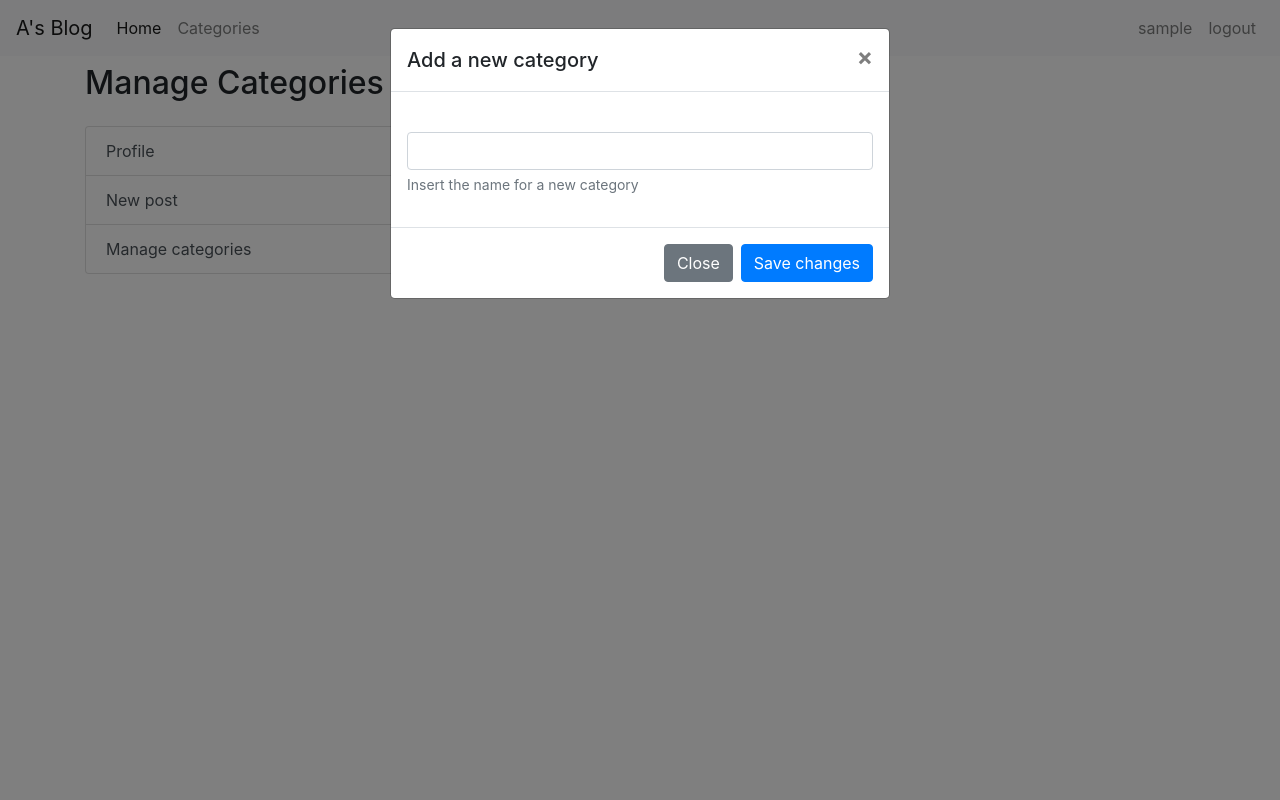
After one commit to rastgeleo/archie_blog, a Django app: page /blog/manage_categories/ in a window 1280 px wide, after a click on "Add a new category". The commit adds this page. Run offline with Django 3.2, Linux system fonts and the light colour scheme; the visitor is signed in with stand-in values (Sample User, id 1); data that the repository does not hold is empty; some libraries are stand-ins or nearby versions.

Commit message:
Changed add/edit behaviour

```diff
--- a/archie_blog/settings.py
+++ b/archie_blog/settings.py
@@ -126,5 +126,5 @@ STATIC_URL = '/static/'
 
 # Custom settings
 LOGIN_URL = '/users/login/'
-LOGIN_REDIRECT_URL = '/users/profile/'
+LOGIN_REDIRECT_URL = '/users/account/'
 LOGOUT_REDIRECT_URL = '/blog/'
--- a/blog/templates/blog/base.html
+++ b/blog/templates/blog/base.html
@@ -7,12 +7,12 @@
     <meta name="viewport" content="width=device-width, initial-scale=1, shrink-to-fit=no">
     <title>Archie's Blog</title>
 
-  {# Load CSS and JavaScript #}
     {% bootstrap_css %}
     {% bootstrap_javascript jquery='full' %}
+  </head>
 
-</head>
   <body>
+
     <nav class="navbar navbar-expand-sm navbar-light bg-light">
       <a class="navbar-brand" href="{% url 'blog:index' %}">A's Blog</a>
       <button class="navbar-toggler" type="button" data-toggle="collapse" data-target="#navbarSupportedContent" aria-controls="navbarSupportedContent" aria-expanded="false" aria-label="Toggle navigation">
@@ -31,7 +31,7 @@
         <ul class="navbar-nav ml-auto">
           {% if user.is_authenticated %}
           <li class="nav-item">
-          <a class="nav-link" href="{% url 'users:profile' %}">{{ user.username }}</a>
+            <a class="nav-link" href="{% url 'users:account' %}">{{ user.username }}</a>
           </li>
           <li class="nav-item">
             <a class="nav-link" href="{% url 'users:logout' %}">logout</a>
@@ -55,6 +55,5 @@
       {% block contents %}
       {% endblock contents %}
     </main>
-
   </body>
 </html>
--- /dev/null
+++ b/blog/templates/blog/manage_categories.html
@@ -0,0 +1,76 @@
+{% extends 'registration/account.html' %}
+{% load bootstrap4 %}
+
+{% block page_header %}
+<h2>Manage Categories</h2>
+{% endblock %}
+
+{% block sub_contents %}
+
+<ul>
+  {% for category in categories %}
+  <li>{{ category.text }} <a data-toggle="modal" data-target="#editModal" data-categoryid="{{ category.id }}">edit</a></li>
+  {% endfor %}
+</ul>
+<p><a data-toggle="modal" data-target="#addModal">Add a new category</a></p>
+
+<div class="modal fade" id="editModal" tabindex="-1" role="dialog" aria-labelledby="editModalLabel" aria-hidden="true">
+  <div class="modal-dialog" role="document">
+    <div class="modal-content">
+      <div class="modal-header">
+        <h5 class="modal-title" id="editModalLabel">Edit category title</h5>
+        <button type="button" class="close" data-dismiss="modal" aria-label="Close">
+          <span aria-hidden="true">&times;</span>
+        </button>
+      </div>
+      <div class="form-group">
+      <form method="post" action="{% url 'blog:manage_categories' %}">
+        <div class="modal-body">
+          {% csrf_token %}
+          {% bootstrap_form form %}
+        </div>
+        <div class="modal-footer">
+          <button type="button" class="btn btn-secondary" data-dismiss="modal">Close</button>
+          <input type="submit" class="btn btn-primary" value="Save changes">
+        </div>
+      </form>
+      </div>
+    </div>
+  </div>
+</div>
+
+
+<div class="modal fade" id="addModal" tabindex="-1" role="dialog" aria-labelledby="addModalLabel" aria-hidden="true">
+  <div class="modal-dialog" role="document">
+    <div class="modal-content">
+      <div class="modal-header">
+        <h5 class="modal-title" id="addModalLabel">Add a new category</h5>
+        <button type="button" class="close" data-dismiss="modal" aria-label="Close">
+          <span aria-hidden="true">&times;</span>
+        </button>
+      </div>
+      <form method="post" action="{% url 'blog:manage_categories' %}">
+        <div class="modal-body">
+          {% csrf_token %}
+          {% bootstrap_form form %}
+        </div>
+        <div class="modal-footer">
+          <button type="button" class="btn btn-secondary" data-dismiss="modal">Close</button>
+          <input type="submit" class="btn btn-primary" value="Save changes">
+        </div>
+      </form>
+    </div>
+  </div>
+</div>
+
+<script>
+$('#editModal').on('show.bs.modal', function (event) {
+  var button = $(event.relatedTarget) // Button that triggered the modal
+  var category_id = button.data('categoryid') // Extract info from data-* attributes
+  var modal = $(this)
+  modal.find('.modal-content form').attr('action', '{% url 'blog:manage_categories' %}' + category_id + '/')
+  // Change action attribute to url with categoty_id
+})
+</script>
+
+{% endblock sub_contents %}
--- a/blog/templates/blog/new_category.html
+++ b/blog/templates/blog/new_category.html
@@ -6,7 +6,7 @@
 {% endblock page_header %}
 
 {% block contents %}
-<form method="post" class="form" action="{% url 'blog:new_category' %}">
+<form method="post" action="{% url 'blog:new_category' %}">
   {% csrf_token %}
   {% bootstrap_form form %}
   <input class="btn btn-secondary" type="submit" value="Save">
--- a/blog/templates/blog/new_post.html
+++ b/blog/templates/blog/new_post.html
@@ -1,4 +1,4 @@
-{% extends 'registration/profile.html' %}
+{% extends 'registration/account.html' %}
 {% load bootstrap4 %}
 
 {% block page_header %}
--- a/blog/urls.py
+++ b/blog/urls.py
@@ -17,10 +17,16 @@ urlpatterns = [
     path('<int:post_id>/edit_post/', views.edit_post, name='edit_post'),
     # Page for adding a new category
     path('new_category/', views.new_category, name='new_category'),
-    # Page for editing an existing category
+    # Page for managing categories
     path(
-        'edit_category/<int:category_id>/',
-        views.edit_category,
-        name='edit_category'
-    )
+        'manage_categories/',
+        views.manage_categories,
+        name='manage_categories'
+    ),
+    # Page for editing a category item
+    path(
+        'manage_categories/<int:category_id>/',
+        views.manage_categories,
+        name='manage_categories'
+    ),
 ]
--- a/blog/views.py
+++ b/blog/views.py
@@ -48,18 +48,34 @@ def new_category(request):
 
 
 @login_required
-def edit_category(request, category_id):
-    """Edit an existing category"""
-    category = get_object_or_404(Category, pk=category_id)
-    if request.method != 'POST':
-        form = CategoryForm(instance=category)
+def manage_categories(request, category_id=None):
+    """manage existing categories"""
+    categories = Category.objects.all()
+
+    # Edit category title
+    if category_id:
+        category = get_object_or_404(Category, pk=category_id)
+        if request.method != 'POST':
+            form = CategoryForm(instance=category)
+        else:
+            form = CategoryForm(instance=category, data=request.POST)
+            if form.is_valid():
+                form.save()
+                return redirect('blog:manage_categories')
+        context = {'categories': categories, 'form': form}
+
+    # Add a new category
     else:
-        form = CategoryForm(instance=category, data=request.POST)
-        if form.is_valid:
-            form.save()
-            return redirect('blog:categories')
-    context = {'form': form, 'category': category}
-    return render(request, 'blog/edit_category.html', context)
+        if request.method != 'POST':
+            form = CategoryForm()
+        else:
+            form = CategoryForm(data=request.POST)
+            if form.is_valid():
+                form.save()
+                return redirect('blog:manage_categories')
+
+        context = {'categories': categories, 'form': form}
+    return render(request, 'blog/manage_categories.html', context)
 
 
 @login_required
--- a/users/templates/registration/profile.html
+++ b/users/templates/registration/account.html
@@ -8,7 +8,7 @@
 <div class="row">
   <div class="col-sm-4">
     <div class="list-group">
-      <a href="{% url 'users:profile' %}"
+      <a href="{% url 'users:account' %}"
         class="list-group-item list-group-item-action">
         Profile
       </a>
@@ -16,7 +16,7 @@
         class="list-group-item list-group-item-action">
         New post
       </a>
-      <a href="#"
+      <a href="{% url 'blog:manage_categories' %}"
         class="list-group-item list-group-item-action">
         Manage categories
       </a>
--- a/users/urls.py
+++ b/users/urls.py
@@ -7,7 +7,7 @@ urlpatterns = [
     # Include default auth urls.
     path('', include('django.contrib.auth.urls')),
     # URL for profile page.
-    path('profile/', views.profile, name='profile'),
+    path('account/', views.account, name='account'),
     # URL for registration.
     path('register/', views.register, name='register'),
 ]
--- a/users/views.py
+++ b/users/views.py
@@ -21,7 +21,7 @@ def register(request):
 
 
 @login_required
-def profile(request):
+def account(request):
     """view for profile page"""
     context = {'user': request.user}
-    return render(request, 'registration/profile.html', context)
+    return render(request, 'registration/account.html', context)
```
Also changed, not shown: blog/templates/blog/edit_category.html (+9 -1 lines). Lines whose indentation alone changed are shown as unchanged.
